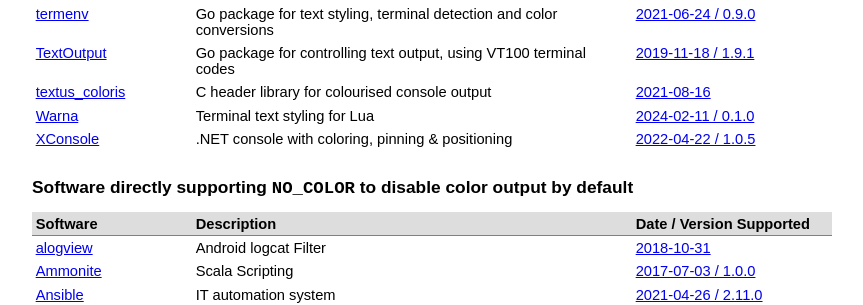
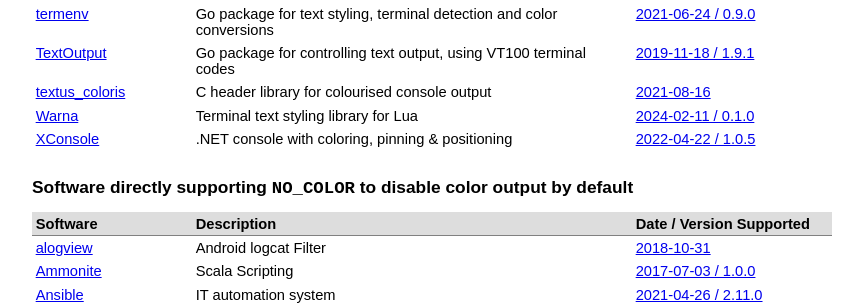
Before and after one commit to jcs/no_color, a Jekyll site: the page built from index.md, in a window 1280 px wide and 900 px high, scrolled down 2077 px. Shown: the part 152-457 px from the top of the window, without its empty margins (208-1071 px from the left). Built offline with Jekyll 4.4.1, drawn with Linux system fonts in a browser that asks for light colours; our own code applies the rules of GitHub Pages for plain Markdown files.

Commit message:
fix desc

```diff
--- a/index.md
+++ b/index.md
@@ -132,7 +132,7 @@ color by default via `NO_COLOR`.
 | [termenv](https://github.com/muesli/termenv) | Go package for text styling, terminal detection and color conversions | [2021-06-24 / 0.9.0](https://github.com/muesli/termenv/releases/tag/v0.9.0) |
 | [TextOutput](https://github.com/xyproto/textoutput) | Go package for controlling text output, using VT100 terminal codes | [2019-11-18 / 1.9.1](https://github.com/xyproto/textoutput/tree/v1.9.1) |
 | [textus\_coloris](https://github.com/ac000/textus_coloris) | C header library for colourised console output | [2021-08-16](https://github.com/ac000/textus_coloris/commit/4930b7a531beebf772f82b3dbaa60d0a47d50c1b) |
-| [Warna](https://github.com/komothecat/warna) | Terminal text styling for Lua | [2024-02-11 / 0.1.0](https://github.com/komothecat/warna/releases/tag/v0.1.0-1) |
+| [Warna](https://github.com/komothecat/warna) | Terminal text styling library for Lua | [2024-02-11 / 0.1.0](https://github.com/komothecat/warna/releases/tag/v0.1.0-1) |
 | [XConsole](https://github.com/chubrik/XConsole) | .NET console with coloring, pinning & positioning | [2022-04-22 / 1.0.5](https://github.com/chubrik/XConsole/releases/tag/1.0.5) |
 {: rules="groups"}
 
```
